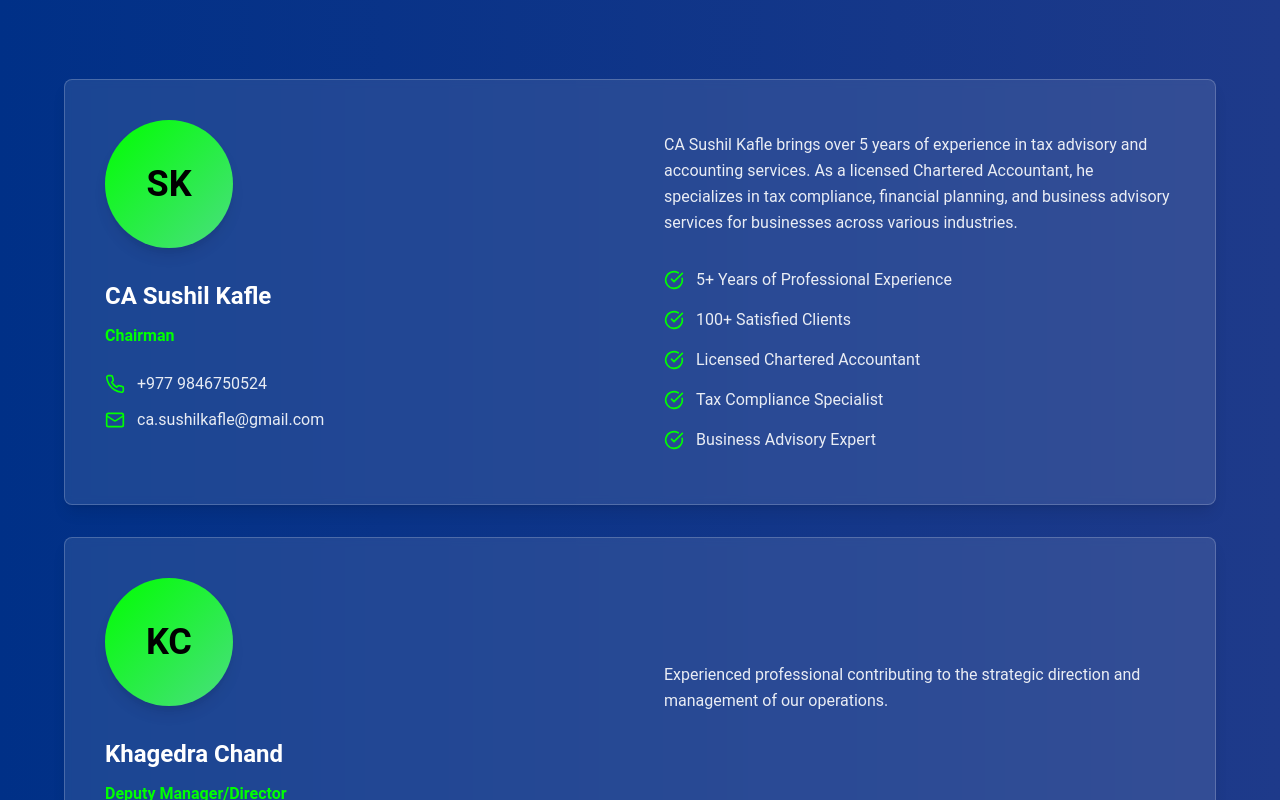
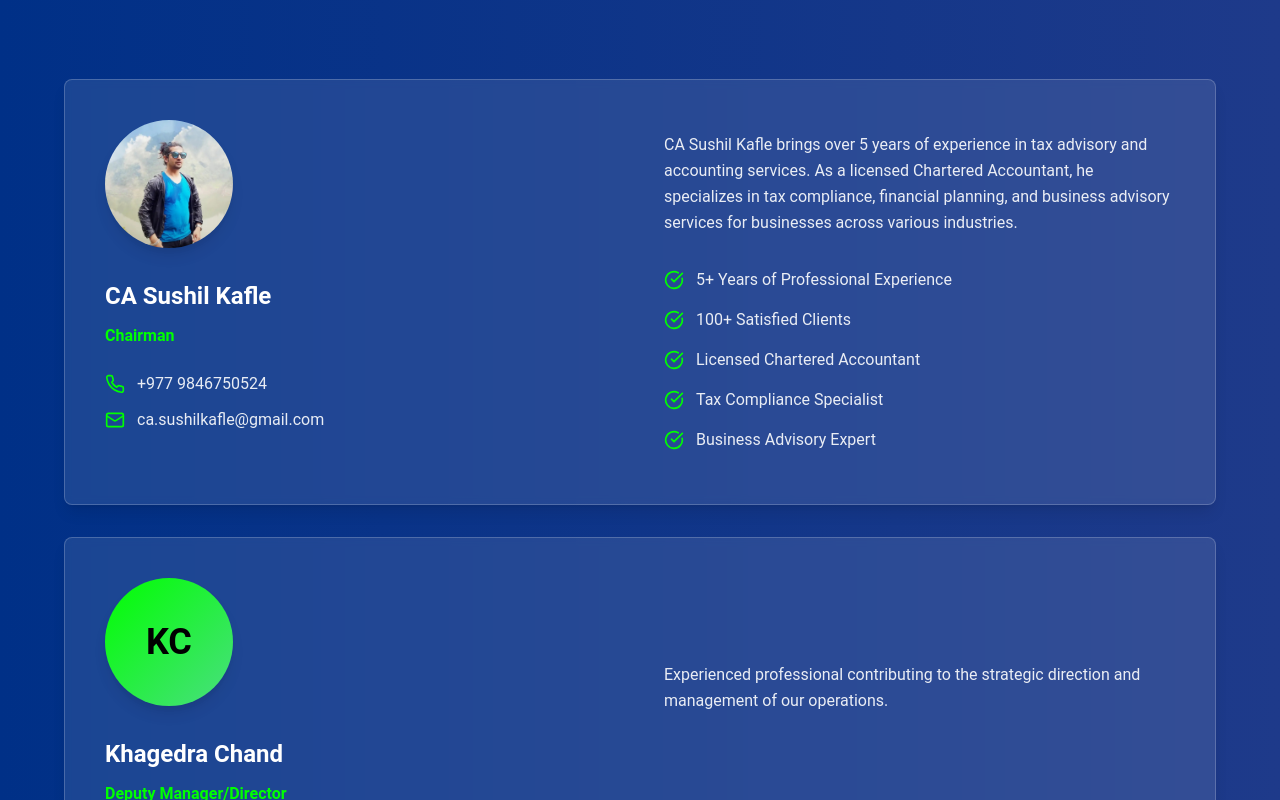
Before and after one commit to Xubikmhy/sathi-web-blueprint, a React (Vite) app: page /about in a window 1280 px wide. Shown: the part 1420-2220 px from the top of the page. Built offline with nearby package versions, Linux system fonts and the light colour scheme.

Commit message:
Update: Replace Sushil's photo
Replace the existing photo of Sushil Kafle with the new one.

```diff
--- a/src/pages/About.tsx
+++ b/src/pages/About.tsx
@@ -1,6 +1,7 @@
 
 import { Card, CardContent } from '@/components/ui/card';
 import { Button } from '@/components/ui/button';
+import { Avatar, AvatarImage, AvatarFallback } from '@/components/ui/avatar';
 import { Link } from 'react-router-dom';
 import {
   Award,
@@ -170,9 +171,22 @@ const About = () => {
                 <CardContent className="p-10">
                   <div className="grid grid-cols-1 md:grid-cols-2 gap-12 items-center">
                     <div className="text-center md:text-left">
-                      <div className="w-32 h-32 bg-gradient-to-br from-brand-green to-green-400 rounded-full flex items-center justify-center mx-auto md:mx-0 mb-8 shadow-lg">
-                        <span className="text-4xl font-bold text-black">{member.initials}</span>
-                      </div>
+                      {index === 0 ? (
+                        <Avatar className="w-32 h-32 mx-auto md:mx-0 mb-8 shadow-lg">
+                          <AvatarImage
+                            src="/lovable-uploads/07a6c5d1-50b6-4ef7-9d46-dc3356fe4df2.png"
+                            alt="CA Sushil Kafle"
+                            className="object-cover"
+                          />
+                          <AvatarFallback className="bg-gradient-to-br from-brand-green to-green-400 text-4xl font-bold text-black">
+                            {member.initials}
+                          </AvatarFallback>
+                        </Avatar>
+                      ) : (
+                        <div className="w-32 h-32 bg-gradient-to-br from-brand-green to-green-400 rounded-full flex items-center justify-center mx-auto md:mx-0 mb-8 shadow-lg">
+                          <span className="text-4xl font-bold text-black">{member.initials}</span>
+                        </div>
+                      )}
                       <h3 className="text-2xl font-bold text-white mb-3">
                         {member.name}
                       </h3>
```
Also changed, not shown: public/lovable-uploads/07a6c5d1-50b6-4ef7-9d46-dc3356fe4df2.png (added).
